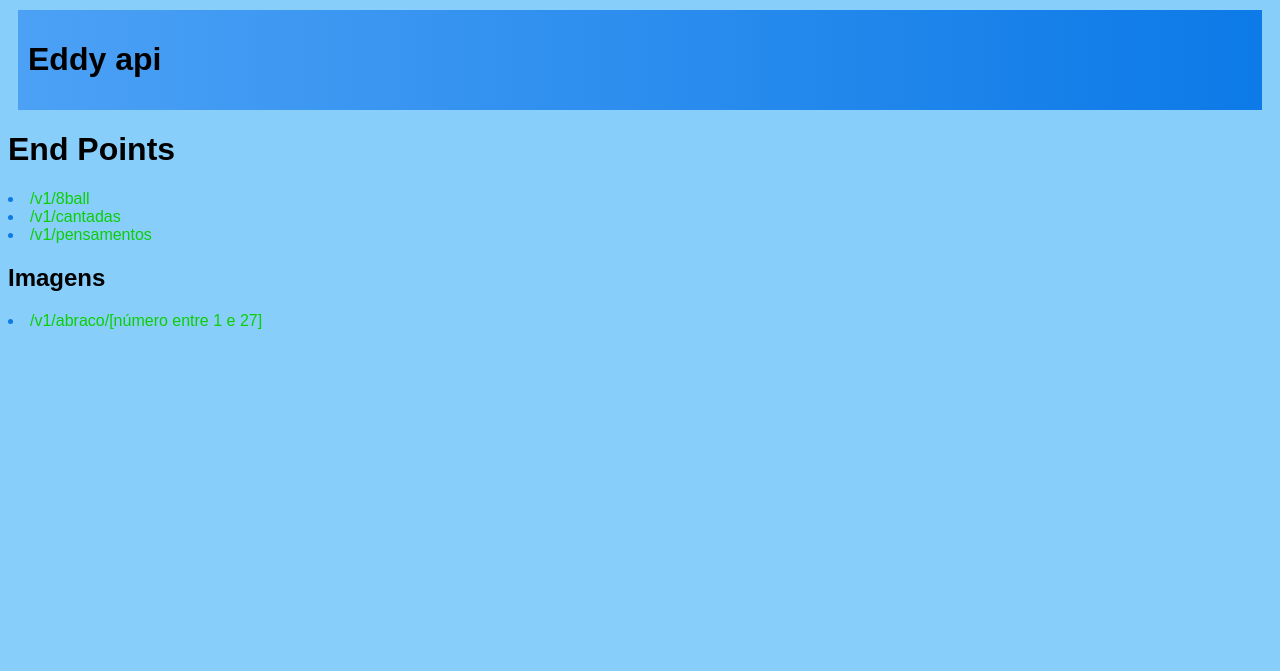
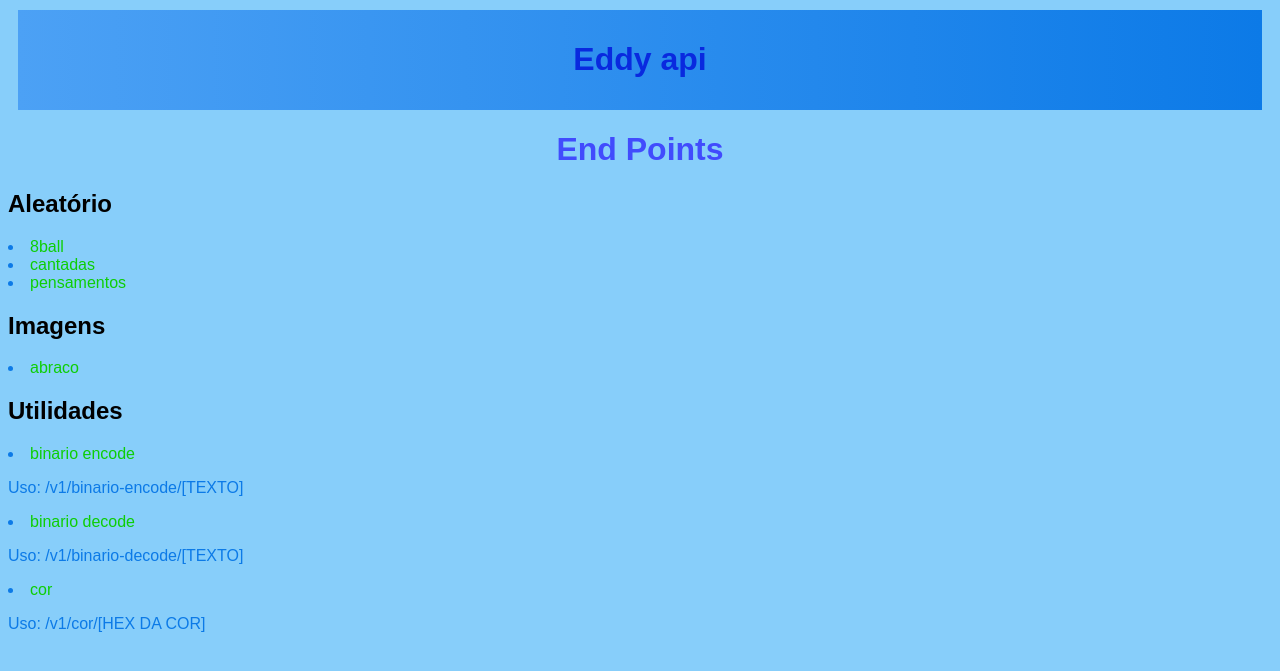
Before and after one commit to Vinny7-7/eddy-api, a Node server app: page / in a window 1280 px wide. Shown: the top 671 px of the page. Run offline with Node 20, Linux system fonts and the light colour scheme.

Commit message:
end point cor adicionado

```diff
--- a/app.js
+++ b/app.js
@@ -18,6 +18,8 @@ const rBe = require("./routes/binario-encode");
 app.use('/v1/binario-encode/', rBe);
 const rPball = require("./routes/8ball");
 app.use('/v1/8ball', rPball);
+const rCor = require("./routes/cor");
+app.use('/v1/cor', rCor);
 const rAbraco = require("./routes/abraco");
 app.use('/v1/imagens/abraco', rAbraco);
 const rFrases = require("./routes/pensamentos");
--- a/package.json
+++ b/package.json
@@ -9,8 +9,8 @@
   "author": "",
   "license": "ISC",
   "dependencies": {
+    "decode-encode-binary": "^2.0.6",
     "ejs": "^3.1.8",
-    "decode-encode-binary": "^2.0.6",
     "express": "^4.18.1",
     "hex-color-regex": "^1.1.0",
     "hex-colors-info": "^1.0.2",
--- a/routes/binario-decode.js
+++ b/routes/binario-decode.js
@@ -3,7 +3,7 @@ const router = express.Router();
 const deb = require("decode-encode-binary")
 
 
-router.get('/q=:q', (req, res) => {
+router.get('/:q', (req, res) => {
     let id = req.params.q
     let b = deb.decode(id)
 
--- a/routes/binario-encode.js
+++ b/routes/binario-encode.js
@@ -3,7 +3,7 @@ const router = express.Router();
 const deb = require("decode-encode-binary")
 
 
-router.get('/q=:q', (req, res) => {
+router.get('/:q', (req, res) => {
     let id = req.params.q
     let b = deb.encode(id)
 
--- a/views/index.ejs
+++ b/views/index.ejs
@@ -9,20 +9,33 @@
            <h1>Eddy api</h1>
 
     </header>
-    <h1>End Points</h1>
-
+    <h1 class="p">End Points</h1>
+    <h2>Aleatório</h2>
       <li>
-        <a href="/v1/8ball">/v1/8ball</a>
+        <a href="/v1/8ball">8ball</a>
       </li>
       <li>
-        <a href="/v1/cantadas">/v1/cantadas</a>
+        <a href="/v1/cantadas">cantadas</a>
       </li>
       <li>
-        <a href="/v1/pensamentos">/v1/pensamentos</a>
+        <a href="/v1/pensamentos">pensamentos</a>
       </li>
       <h2>Imagens</h2>
       <li>
-        <a href="/v1/imagens/abraco">/v1/abraco/[número entre 1 e 27]</a>
+        <a href="/v1/imagens/abraço">abraco</a>
+      </li>
+      <h2>Utilidades</h2>
+      <li>
+        <a href="/v1/binario-encode/q=olá">binario encode</a>
+        <p>Uso: /v1/binario-encode/[TEXTO]</p>
+      </li>
+      <li>
+        <a href="/v1/binario-decode/q=olá">binario decode</a>
+        <p>Uso: /v1/binario-decode/[TEXTO]</p>
+      </li>
+      <li>
+        <a href="/v1/cor/007fff">cor</a>
+        <p>Uso: /v1/cor/[HEX DA COR]</p>
       </li>
   </body>
   <style>
@@ -54,15 +67,15 @@ body{
            padding: 10px;
            background-image: linear-gradient(90deg, #4ca1f5, #0c7ae7);
            margin: 10px;
-       }
-
-       main>h1{
-           text-shadow: 1px 1px 2px #412b57be;
+           color: #0929df;
            text-align: center;
-           color: #000000;
        }
        h2{
            color: #000000;
+       }
+       h1.p{
+        color: #1a01ffa4;
+        text-align: center;
        }
        p{
        text-align: justify;
@@ -70,13 +83,20 @@ body{
        li{
         color: #0c7ae7;
        }
+       li>p:hover{
+        color: #0929df;
+       }
+       li:hover{
+        color: #000000;
+       }
        li>a{
         text-decoration: none;
         color: #0dce06;
        }
        li>a:hover{
-        text-decoration:underline;
+        color: #0929df;
        }
+
 
 
   </style>
```
Also changed, not shown: routes/cor.js (added, +12 -0 lines).
